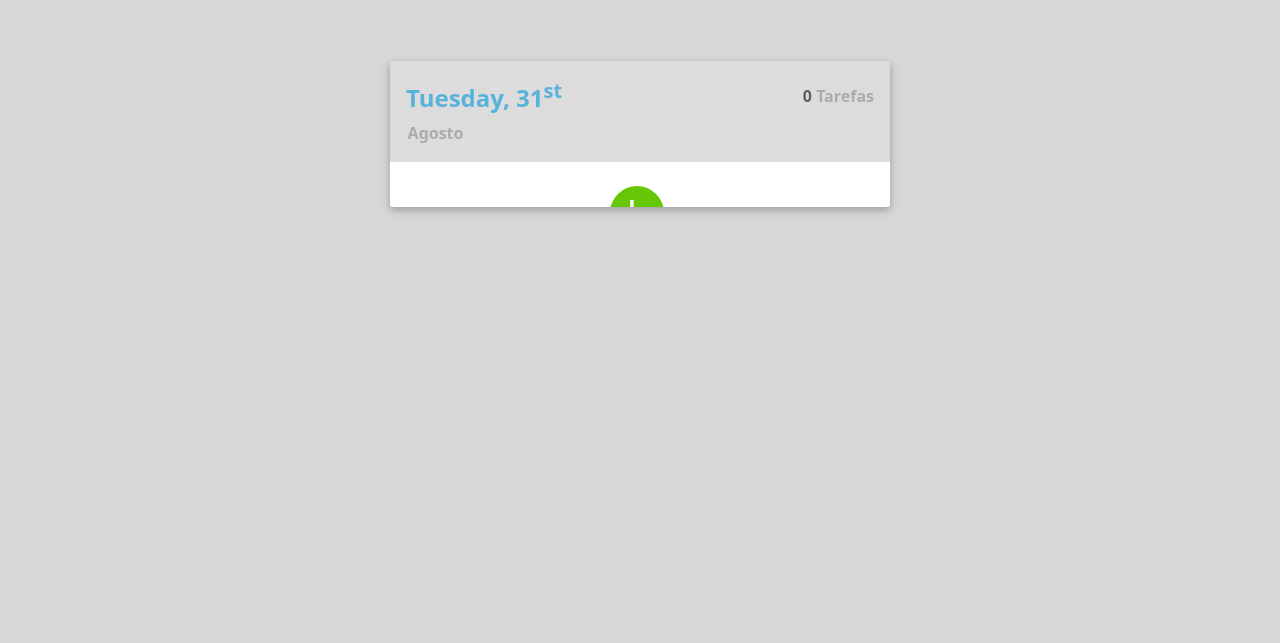
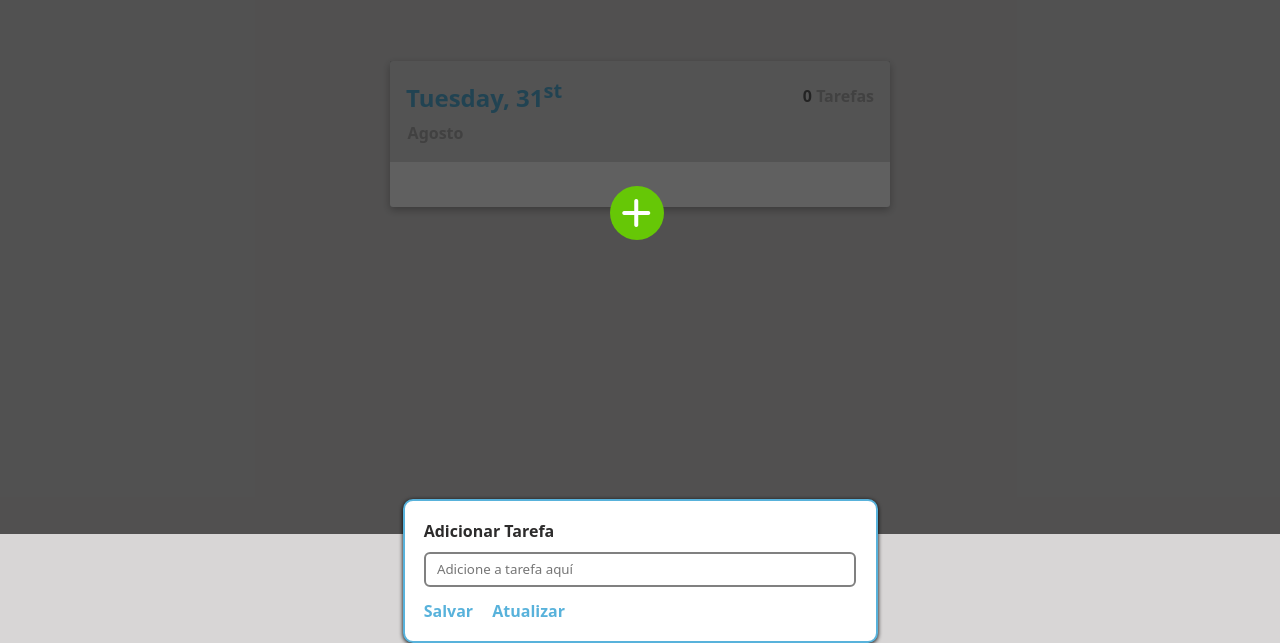
Before and after one commit to vuvufelix/To-do-List-especial, a plain HTML site: page index.html in a window 1280 px wide. Shown: the part 266-909 px from the top of the page. Before the commit the page ends 800 px from the top, so only its background shows below. Drawn offline with Linux system fonts and the light colour scheme.

Commit message:
Estilo do site organizado

```diff
--- a/index.html
+++ b/index.html
@@ -38,10 +38,11 @@
                 <button id="btn_update">Atualizar</button>
             </form>
         </div>
-        <div id="add">
-            <span>+</span>
+        <div id="add" class="btn_x">
+            <i class="fa-solid fa-plus"></i>
         </div>
     </section>
+    <div id="find_modal"></div>
     <script src="js/script.js"></script>
 </body>
 </html>
--- a/js/script.js
+++ b/js/script.js
@@ -115,11 +115,24 @@ function update_() {
 // --- Event Listeners ---
 
 // Mostra/esconde o campo de input para adicionar nova tarefa
-add.addEventListener("click", () => {
+add.addEventListener("click", (evento) => {
     if (task_input.style.bottom === "20%") {
-        task_input.style.bottom = "-100%";
+        task_input.style.bottom = "-200%";
     } else {
         task_input.style.bottom = "20%";
+    }
+
+    let targetParent = evento.target.parentNode
+    const find_modal = document.getElementById("find_modal")
+
+    if(targetParent.className == "btn_x") {
+        targetParent.classList.remove("btn_x")
+        targetParent.classList.add("btn_x1")
+        find_modal.style.display = "block"
+    } else {
+        targetParent.classList.remove("btn_x1")
+        targetParent.classList.add("btn_x")
+        find_modal.style.display = "none"
     }
 });
 
--- a/style/style.css
+++ b/style/style.css
@@ -21,6 +21,14 @@ body {
     justify-content: center;
     align-items: center;
     transition: .5s;
+    overflow: hidden;
+}
+
+#find_modal {
+    width: 100%;
+    height: 100vh;
+    position: absolute;
+    background-color: rgba(0, 0, 0, 0.623);
 }
 
 #container {
@@ -31,7 +39,6 @@ body {
     border-radius: 3px;
     box-shadow: 0 3px 8px rgba(0, 0, 0, 0.288);
     position: relative;
-    overflow: hidden;
 }
 
 #container > #task_title {
@@ -140,9 +147,11 @@ body {
     margin: auto;
     position: absolute;
     left: 2.5%;
-    bottom: -100%;
+    bottom: -300%;
     z-index: 22;
-    transition: all 1s;
+    transition: all .6s;
+    border: 2px solid var(--color_upgrade);
+
 }
 
 #container > #task_input > span {
@@ -170,26 +179,35 @@ body {
     font-weight: bold;
     cursor: pointer;
     font-size: 1rem;
+    margin-right: 15px;
 }
 
 /**/
 
 #container > #add {
-    background-color: var(--color_cert);
     color: var(--color_default);
     height: 3.4rem;
     width: 3.4rem;
     border-radius: 50%;
     z-index: 2222;
     position: absolute;
-    font-size: 3rem;
+    font-size: 2rem;
     cursor: pointer;
-
     left: 44%;
+    transition: 1s;
 }
 
-#container > #add > span {
-    position: relative;
-    top: -16%;
-    left: 15%;
+.btn_x {
+    background-color: var(--color_cert);
 }
+
+#container > #add > .fa-plus {
+    position: absolute;
+    top: 20%;
+    left: 11.5%;
+}
+
+.btn_x1 {
+    transform: rotate(-45deg);
+    background-color: var(--color_error);
+}
```
